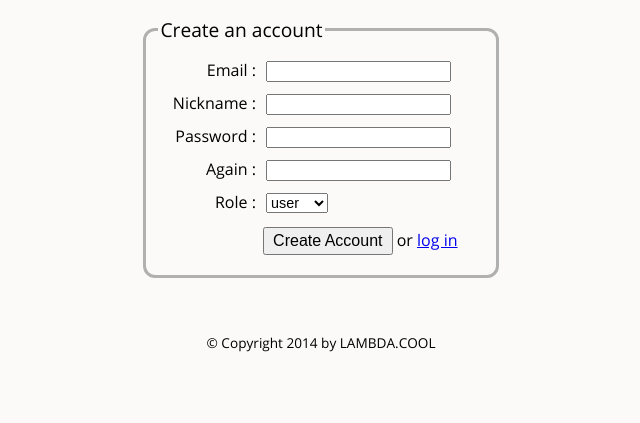
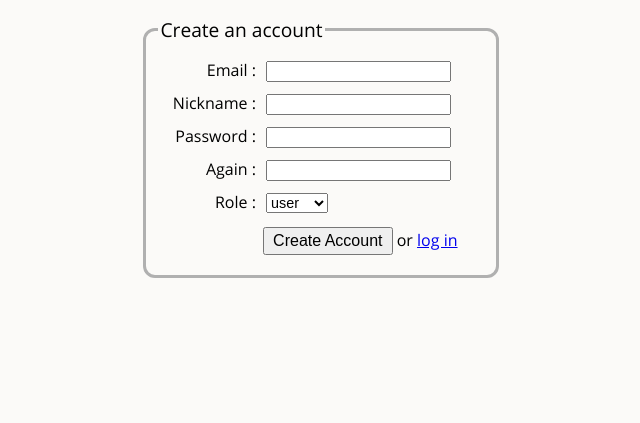
Before and after one commit to rorschachhb/lambdaOJ, a Flask app: page /oj/signup/ in a window 1280 px wide. Shown: the part 164-587 px from the top of the page, without its empty margins (319-959 px from the left). Run offline with Flask 2, Linux system fonts and the light colour scheme; some libraries are stand-ins or nearby versions.

Commit message:
footer deleted

```diff
--- a/app/static/styles/style.css
+++ b/app/static/styles/style.css
@@ -141,15 +141,11 @@ nav li.now {
 }
 
 
+
 #content {
     position: relative;
     min-height: 300px;
     padding-top: 17px;
-}
-footer {
-    font-size: 0.85em;
-    text-align: center;
-    padding-top: 34px;
 }
 
 
--- a/app/templates/base.html
+++ b/app/templates/base.html
@@ -62,13 +62,6 @@
 	{% endblock content %}
       </div>
 
-      <footer>
-	{% block footer %}
-	&copy; Copyright 2014 by LAMBDA.COOL
-	{% endblock footer %}
-      </footer>
     </div>
-
   </body>
-
 </html>
```
